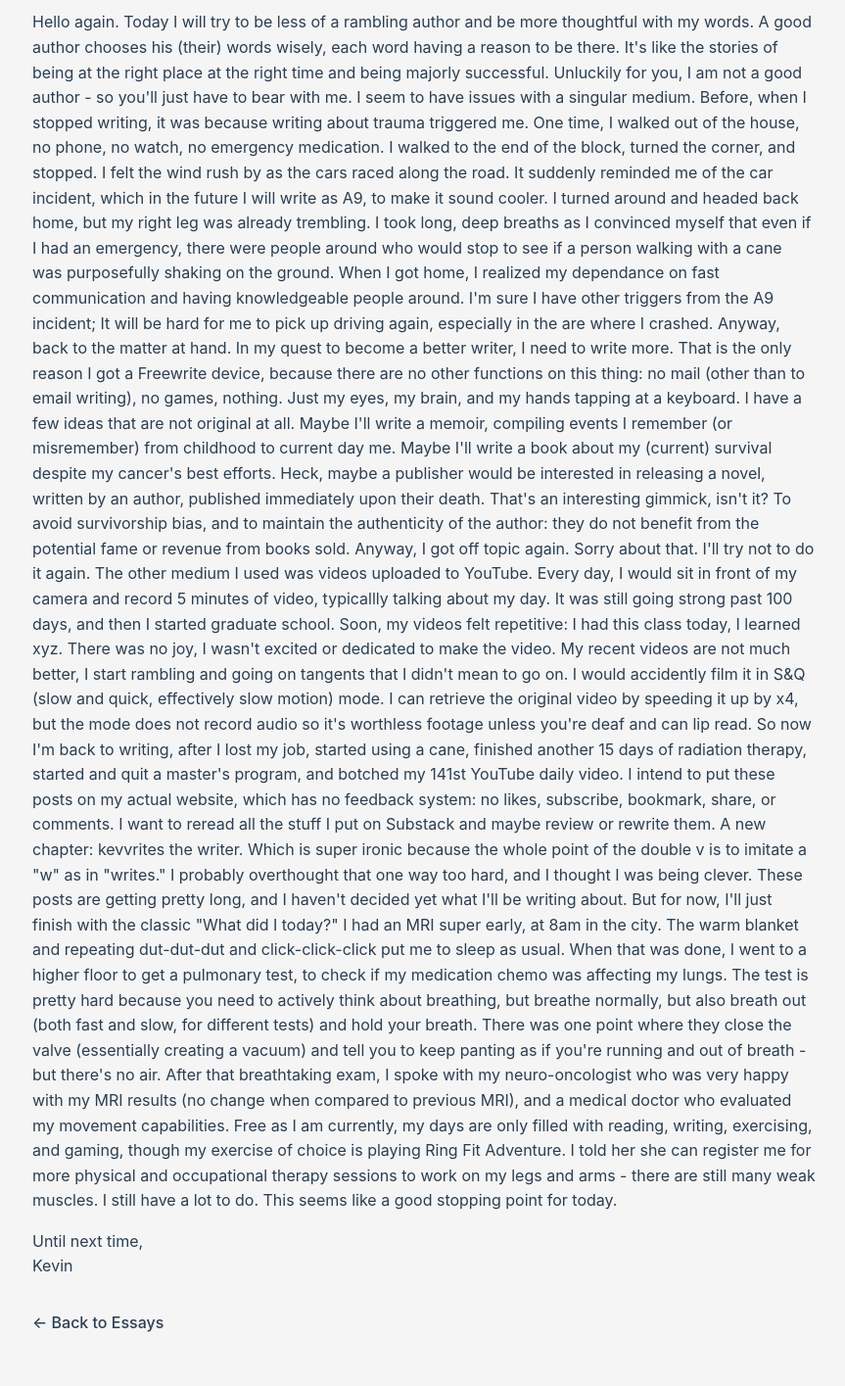
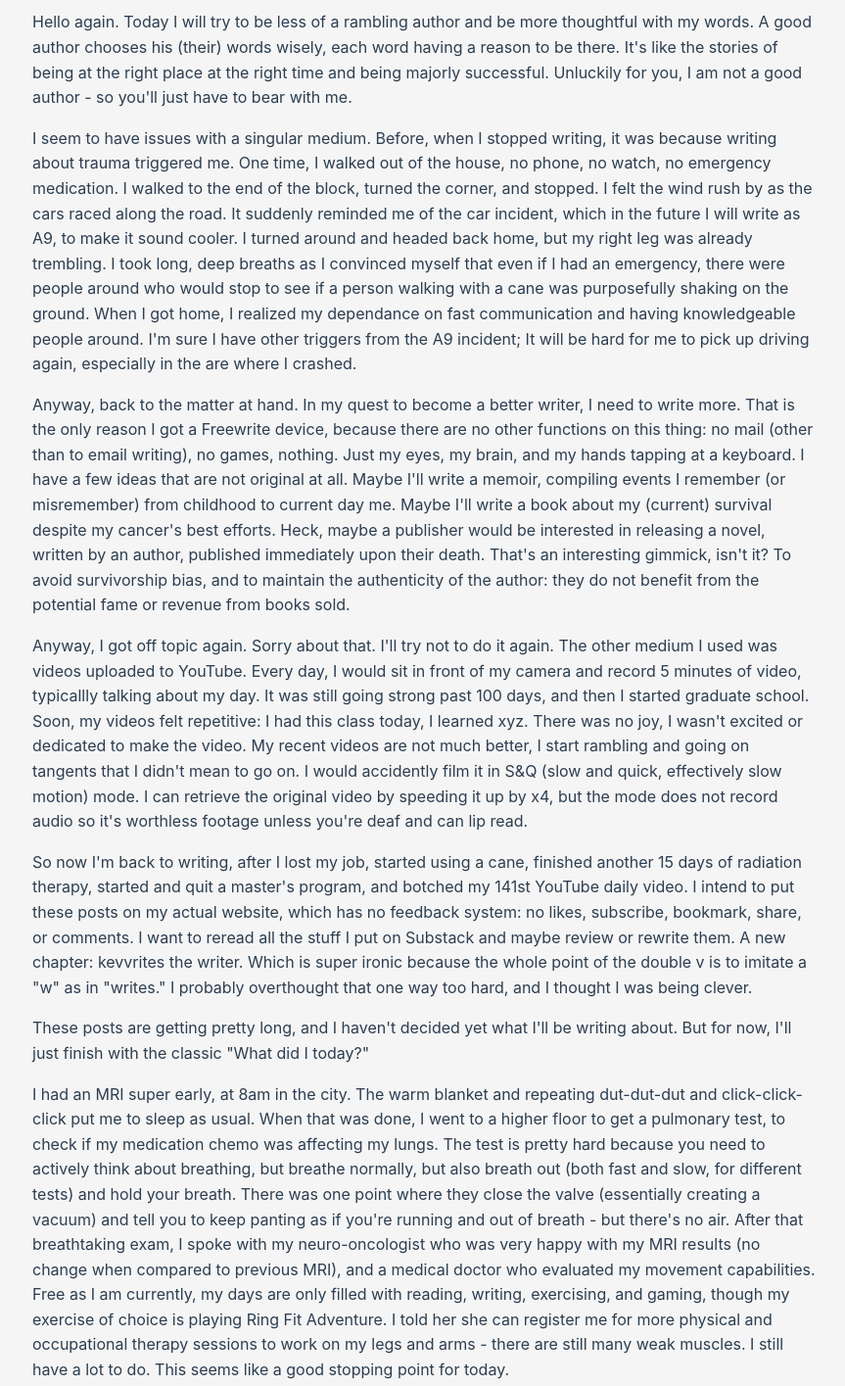
Before and after one commit to kevvrites/kevvrites.github.io, a plain HTML site: page essays/posts/2024/a-new-start/index.html in a window 1280 px wide. Shown: the part 300-1715 px from the top of the page at 98% size, without its empty margins (207-1070 px from the left). Drawn offline with Linux system fonts and the light colour scheme.

Commit message:
preserved paragraphs

```diff
--- a/essays/posts/2024/a-new-start/index.html
+++ b/essays/posts/2024/a-new-start/index.html
@@ -29,13 +29,13 @@
                 </header>
 
                 <section class="post-body">
-                    <p>﻿Hello again. Today I will try to be less of a rambling author and be more thoughtful with my words. A good author chooses his (their) words wisely, each word having a reason to be there. It's like the stories of being at the right place at the right time and being majorly successful. Unluckily for you, I am not a good author - so you'll just have to bear with me.
-I seem to have issues with a singular medium. Before, when I stopped writing, it was because writing about trauma triggered me. One time, I walked out of the house, no phone, no watch, no emergency medication. I walked to the end of the block, turned the corner, and stopped. I felt the wind rush by as the cars raced along the road. It suddenly reminded me of the car incident, which in the future I will write as A9, to make it sound cooler. I turned around and headed back home, but my right leg was already trembling. I took long, deep breaths as I convinced myself that even if I had an emergency, there were people around who would stop to see if a person walking with a cane was purposefully shaking on the ground. When I got home, I realized my dependance on fast communication and having knowledgeable people around. I'm sure I have other triggers from the A9 incident; It will be hard for me to pick up driving again, especially in the are where I crashed.
-Anyway, back to the matter at hand. In my quest to become a better writer, I need to write more. That is the only reason I got a Freewrite device, because there are no other functions on this thing: no mail (other than to email writing), no games, nothing. Just my eyes, my brain, and my hands tapping at a keyboard. I have a few ideas that are not original at all. Maybe I'll write a memoir, compiling events I remember (or misremember) from childhood to current day me. Maybe I'll write a book about my (current) survival despite my cancer's best efforts. Heck, maybe a publisher would be interested in releasing a novel, written by an author, published immediately upon their death. That's an interesting gimmick, isn't it? To avoid survivorship bias, and to maintain the authenticity of the author: they do not benefit from the potential fame or revenue from books sold.
-Anyway, I got off topic again. Sorry about that. I'll try not to do it again. The other medium I used was videos uploaded to YouTube. Every day, I would sit in front of my camera and record 5 minutes of video, typicallly talking about my day. It was still going strong past 100 days, and then I started graduate school. Soon, my videos felt repetitive: I had this class today, I learned xyz. There was no joy, I wasn't excited or dedicated to make the video. My recent videos are not much better, I start rambling and going on tangents that I didn't mean to go on. I would accidently film it in S&Q (slow and quick, effectively slow motion) mode. I can retrieve the original video by speeding it up by x4, but the mode does not record audio so it's worthless footage unless you're deaf and can lip read.
-So now I'm back to writing, after I lost my job, started using a cane, finished another 15 days of radiation therapy, started and quit a master's program, and botched my 141st YouTube daily video. I intend to put these posts on my actual website, which has no feedback system: no likes, subscribe, bookmark, share, or comments. I want to reread all the stuff I put on Substack and maybe review or rewrite them. A new chapter: kevvrites the writer. Which is super ironic because the whole point of the double v is to imitate a "w" as in "writes." I probably overthought that one way too hard, and I thought I was being clever.
-These posts are getting pretty long, and I haven't decided yet what I'll be writing about. But for now, I'll just finish with the classic "What did I today?"
-I had an MRI super early, at 8am in the city. The warm blanket and repeating dut-dut-dut and click-click-click put me to sleep as usual. When that was done, I went to a higher floor to get a pulmonary test, to check if my medication chemo was affecting my lungs. The test is pretty hard because you need to actively think about breathing, but breathe normally, but also breath out (both fast and slow, for different tests) and hold your breath. There was one point where they close the valve (essentially creating a vacuum) and tell you to keep panting as if you're running and out of breath - but there's no air. After that breathtaking exam, I spoke with my neuro-oncologist who was very happy with my MRI results (no change when compared to previous MRI), and a medical doctor who evaluated my movement capabilities. Free as I am currently, my days are only filled with reading, writing, exercising, and gaming, though my exercise of choice is playing Ring Fit Adventure. I told her she can register me for more physical and occupational therapy sessions to work on my legs and arms - there are still many weak muscles. I still have a lot to do. This seems like a good stopping point for today.</p>
+                    <p>﻿Hello again. Today I will try to be less of a rambling author and be more thoughtful with my words. A good author chooses his (their) words wisely, each word having a reason to be there. It's like the stories of being at the right place at the right time and being majorly successful. Unluckily for you, I am not a good author - so you'll just have to bear with me.</p>
+<p>I seem to have issues with a singular medium. Before, when I stopped writing, it was because writing about trauma triggered me. One time, I walked out of the house, no phone, no watch, no emergency medication. I walked to the end of the block, turned the corner, and stopped. I felt the wind rush by as the cars raced along the road. It suddenly reminded me of the car incident, which in the future I will write as A9, to make it sound cooler. I turned around and headed back home, but my right leg was already trembling. I took long, deep breaths as I convinced myself that even if I had an emergency, there were people around who would stop to see if a person walking with a cane was purposefully shaking on the ground. When I got home, I realized my dependance on fast communication and having knowledgeable people around. I'm sure I have other triggers from the A9 incident; It will be hard for me to pick up driving again, especially in the are where I crashed.</p>
+<p>Anyway, back to the matter at hand. In my quest to become a better writer, I need to write more. That is the only reason I got a Freewrite device, because there are no other functions on this thing: no mail (other than to email writing), no games, nothing. Just my eyes, my brain, and my hands tapping at a keyboard. I have a few ideas that are not original at all. Maybe I'll write a memoir, compiling events I remember (or misremember) from childhood to current day me. Maybe I'll write a book about my (current) survival despite my cancer's best efforts. Heck, maybe a publisher would be interested in releasing a novel, written by an author, published immediately upon their death. That's an interesting gimmick, isn't it? To avoid survivorship bias, and to maintain the authenticity of the author: they do not benefit from the potential fame or revenue from books sold.</p>
+<p>Anyway, I got off topic again. Sorry about that. I'll try not to do it again. The other medium I used was videos uploaded to YouTube. Every day, I would sit in front of my camera and record 5 minutes of video, typicallly talking about my day. It was still going strong past 100 days, and then I started graduate school. Soon, my videos felt repetitive: I had this class today, I learned xyz. There was no joy, I wasn't excited or dedicated to make the video. My recent videos are not much better, I start rambling and going on tangents that I didn't mean to go on. I would accidently film it in S&Q (slow and quick, effectively slow motion) mode. I can retrieve the original video by speeding it up by x4, but the mode does not record audio so it's worthless footage unless you're deaf and can lip read.</p>
+<p>So now I'm back to writing, after I lost my job, started using a cane, finished another 15 days of radiation therapy, started and quit a master's program, and botched my 141st YouTube daily video. I intend to put these posts on my actual website, which has no feedback system: no likes, subscribe, bookmark, share, or comments. I want to reread all the stuff I put on Substack and maybe review or rewrite them. A new chapter: kevvrites the writer. Which is super ironic because the whole point of the double v is to imitate a "w" as in "writes." I probably overthought that one way too hard, and I thought I was being clever.</p>
+<p>These posts are getting pretty long, and I haven't decided yet what I'll be writing about. But for now, I'll just finish with the classic "What did I today?"</p>
+<p>I had an MRI super early, at 8am in the city. The warm blanket and repeating dut-dut-dut and click-click-click put me to sleep as usual. When that was done, I went to a higher floor to get a pulmonary test, to check if my medication chemo was affecting my lungs. The test is pretty hard because you need to actively think about breathing, but breathe normally, but also breath out (both fast and slow, for different tests) and hold your breath. There was one point where they close the valve (essentially creating a vacuum) and tell you to keep panting as if you're running and out of breath - but there's no air. After that breathtaking exam, I spoke with my neuro-oncologist who was very happy with my MRI results (no change when compared to previous MRI), and a medical doctor who evaluated my movement capabilities. Free as I am currently, my days are only filled with reading, writing, exercising, and gaming, though my exercise of choice is playing Ring Fit Adventure. I told her she can register me for more physical and occupational therapy sessions to work on my legs and arms - there are still many weak muscles. I still have a lot to do. This seems like a good stopping point for today.</p>
 <p class="signoff">Until next time,<br>Kevin</p>
                 </section>
             </article>
```
Also changed, not shown: essays/index.html (+4 -0 lines), 2 other files.
